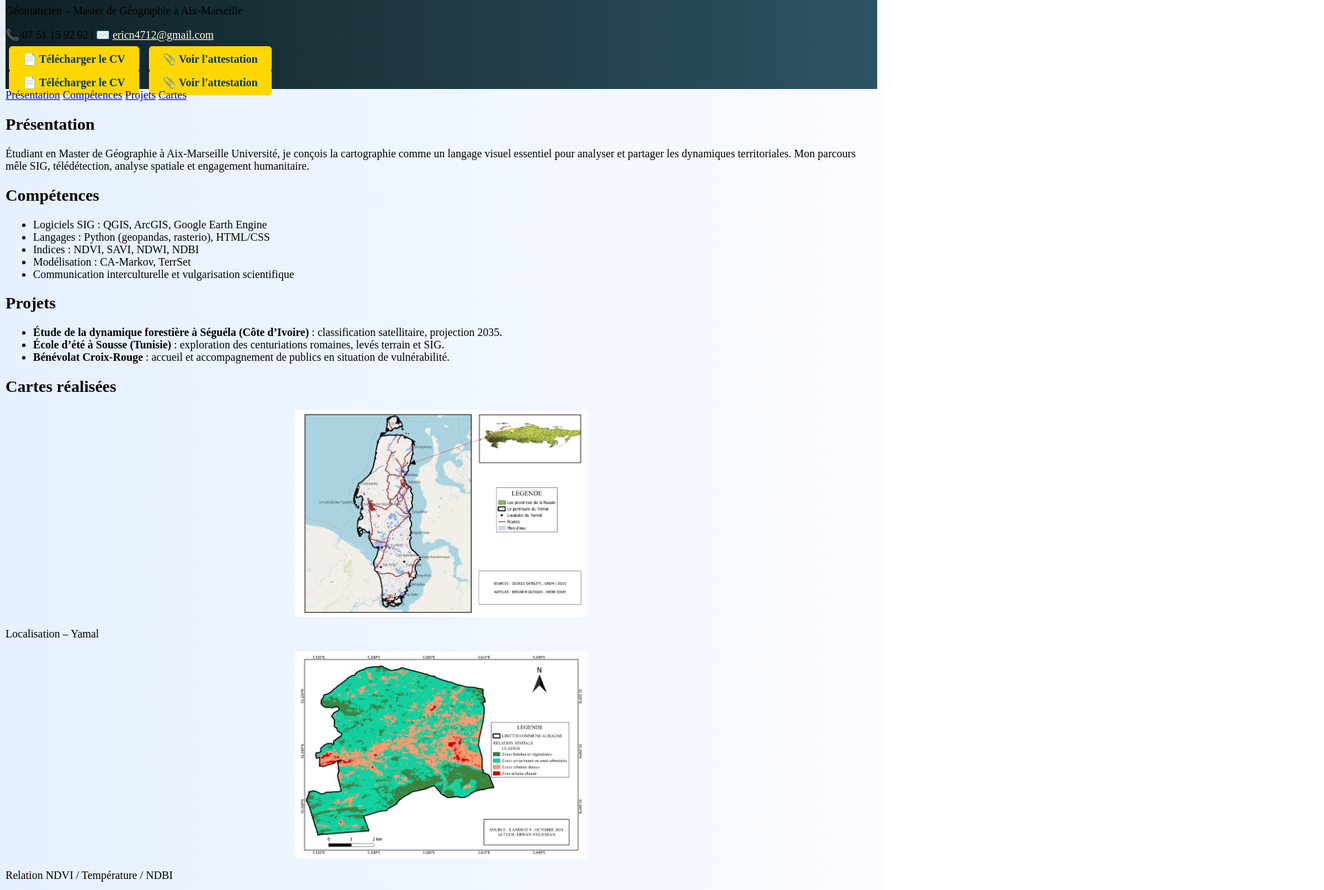
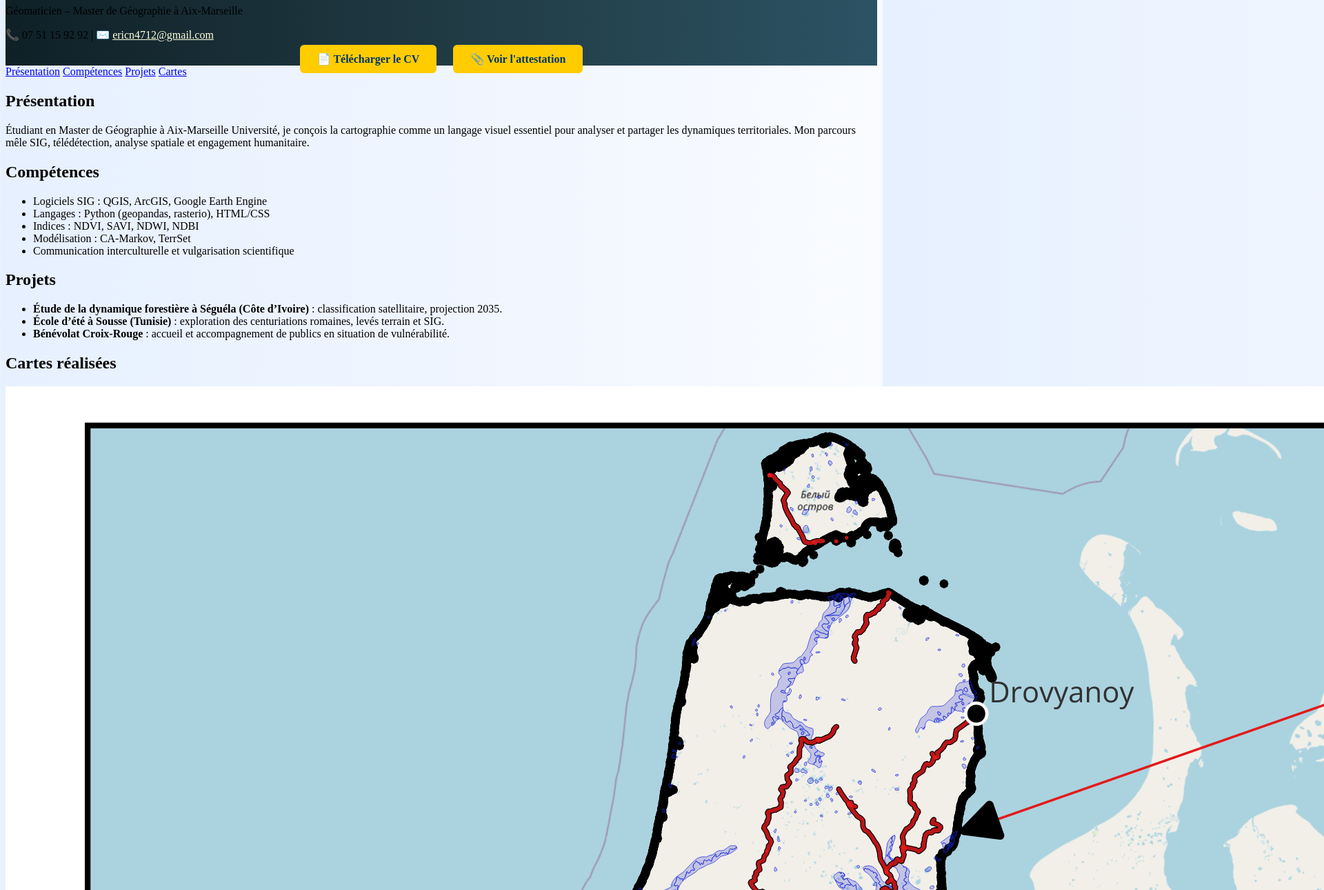
Before and after one commit to erwan336/porte_folio, a plain HTML site: page index.html in a window 1280 px wide. Shown: the part 73-1363 px from the top of the page at 69% size, 1920 px wide, since content can reach past the window. Drawn offline with Linux system fonts and the light colour scheme.

Commit message:
Add files via upload

```diff
--- a/index.html
+++ b/index.html
@@ -29,12 +29,6 @@
     }
 
     .gallery-item img {
-      max-width: 100%;
-      height: auto;
-      max-height: 300px;
-      object-fit: contain;
-      margin: auto;
-      display: block;
       transition: transform 0.3s ease-in-out;
 
     * {
@@ -119,12 +113,6 @@
     .gallery-item img {
       max-width: 100%;
       height: auto;
-      max-height: 300px;
-      object-fit: contain;
-      margin: auto;
-      display: block;
-      max-width: 100%;
-      height: auto;
       border-radius: 6px;
     }
     .gallery-item p {
@@ -147,14 +135,11 @@
     <p>Géomaticien – Master de Géographie à Aix-Marseille</p>
     <p>📞 07 51 15 92 92 | ✉️ <a href="mailto:ericn4712@gmail.com" style="color: #ffd">ericn4712@gmail.com</a></p>
 
-    <div style="margin-top: 15px;">
-      <a href="cv_ewan_nguessan.pdf" download style="background: #ffd700; color: #003366; padding: 10px 20px; margin: 5px; border-radius: 5px; font-weight: bold; text-decoration: none;">📄 Télécharger le CV</a>
-      <a href="attestation_travail_ewan.png" download style="background: #ffd700; color: #003366; padding: 10px 20px; margin: 5px; border-radius: 5px; font-weight: bold; text-decoration: none;">📎 Voir l'attestation</a>
-    </div>
 
-    <div style="margin-top: 15px;">
-      <a href="cv_ewan_nguessan.pdf" download style="background: #ffd700; color: #003366; padding: 10px 20px; margin: 5px; border-radius: 5px; font-weight: bold; text-decoration: none;">📄 Télécharger le CV</a>
-      <a href="attestation_travail_ewan.png" download style="background: #ffd700; color: #003366; padding: 10px 20px; margin: 5px; border-radius: 5px; font-weight: bold; text-decoration: none;">📎 Voir l'attestation</a>
+
+    <div style="text-align: center; margin-top: 15px;">
+      <a href="cv_ewan_nguessan.pdf" download style="background: #ffcc00; color: #003366; padding: 12px 25px; margin: 10px; border-radius: 6px; font-weight: bold; text-decoration: none;">📄 Télécharger le CV</a>
+      <a href="attestation_travail_ewan.png" download style="background: #ffcc00; color: #003366; padding: 12px 25px; margin: 10px; border-radius: 6px; font-weight: bold; text-decoration: none;">📎 Voir l'attestation</a>
     </div>
 </header>
 
```
